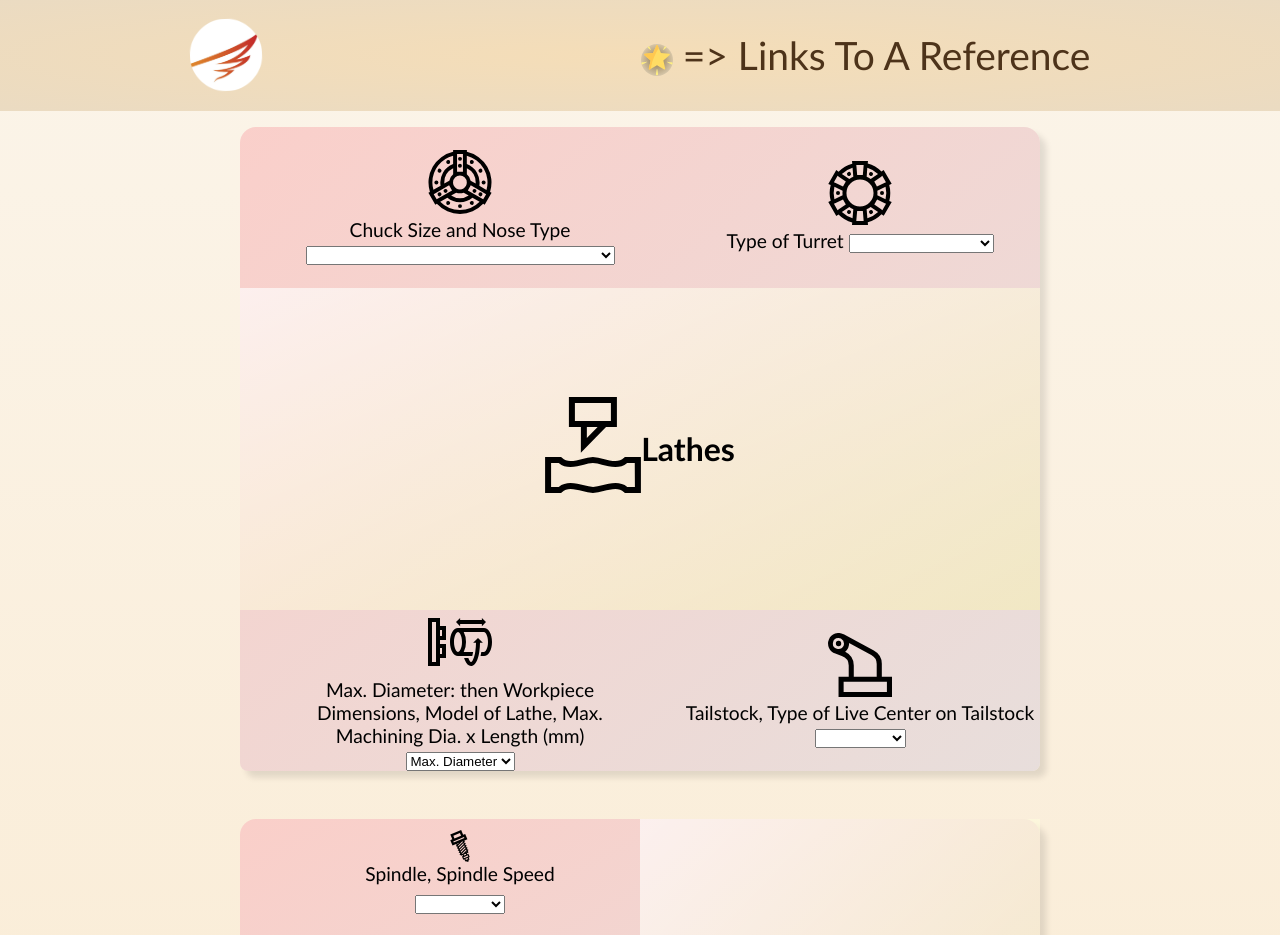
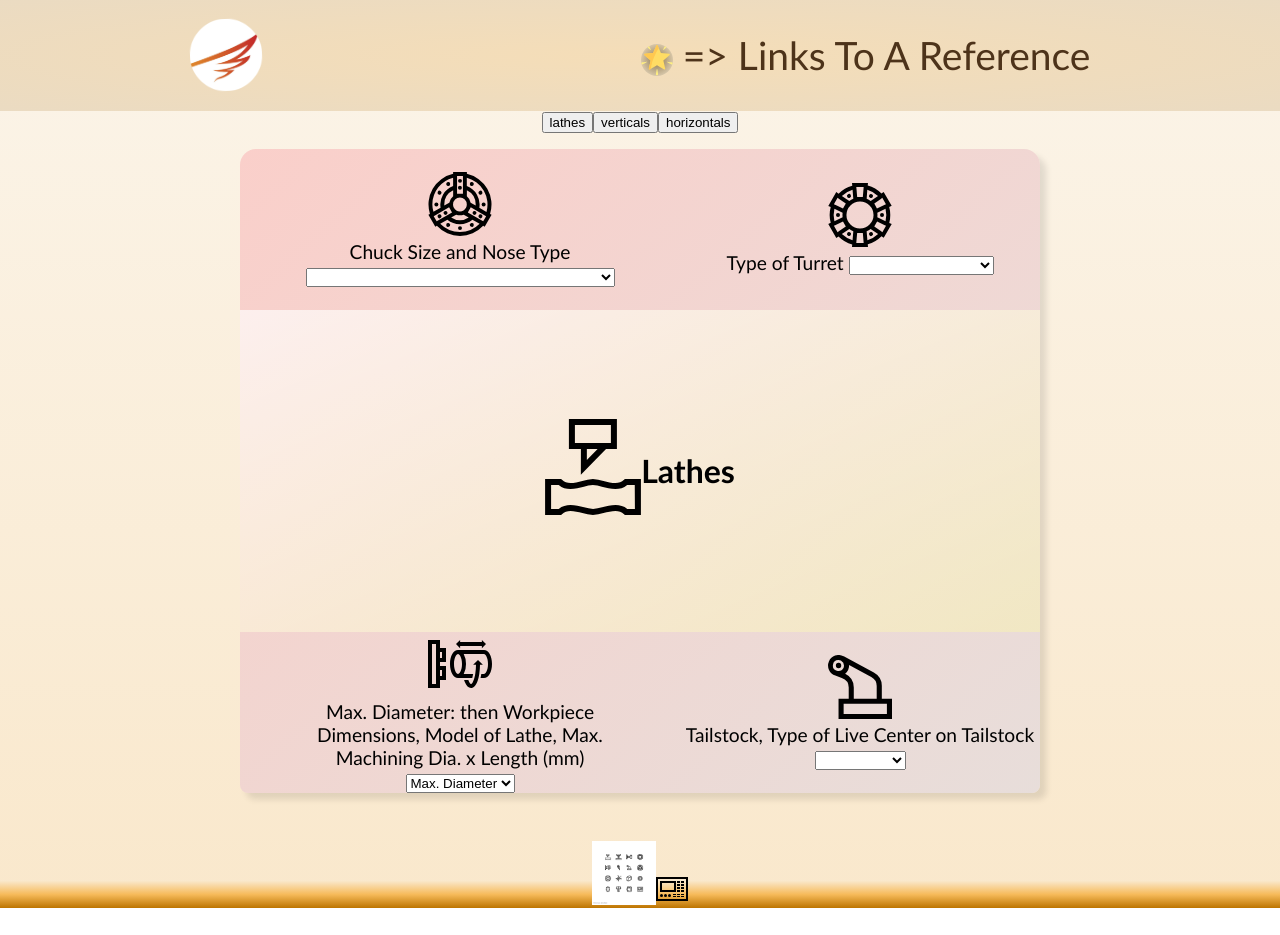
Before and after one commit to Strangehill/dymantic2, a React (Create React App) app: page / in a window 1280 px wide. Shown: the top 935 px of the page. After the commit the page ends 908 px from the top, so only its background shows below. Built offline with nearby package versions, Linux system fonts and the light colour scheme.

Commit message:
[WIP] Displaying Lathes, Verts, and Horizontals, one at a time

```diff
--- a/src/App.js
+++ b/src/App.js
@@ -1,4 +1,4 @@
-import React from 'react';
+import React, { useState } from 'react';
 import styled from 'styled-components'
 
 import logo from './logo.png';
@@ -54,6 +54,7 @@ const StarLink = ({ ...props }) => (
 );
 
 function App() {
+  const [productLine, setProductLine] = useState("lathes");
   return (
     <AppWrapper>
       <AppHeader>
@@ -61,9 +62,12 @@ function App() {
         <StarLink> => Links To A Reference </StarLink>
       </AppHeader>
       <main>
-        <Lathes />
-        <Verticals />
-        <Horizontals />
+        <button onClick={() => setProductLine("lathes")}> lathes </button>
+        <button onClick={() => setProductLine("verticals")}> verticals </button>
+        <button onClick={() => setProductLine("horizontals")}> horizontals </button>
+        <div> {productLine == "lathes" && <Lathes /> } </div>
+        <div> {productLine == "verticals" && <Verticals /> } </div>
+        <div> {productLine == "horizontals" && <Horizontals /> } </div>
         <div>
           <img width="64px" height="64px" src={yida_icon_set_FINAL_icon}/>
           <img width="32px" height="32px" src={Controller_icon}/>
```
